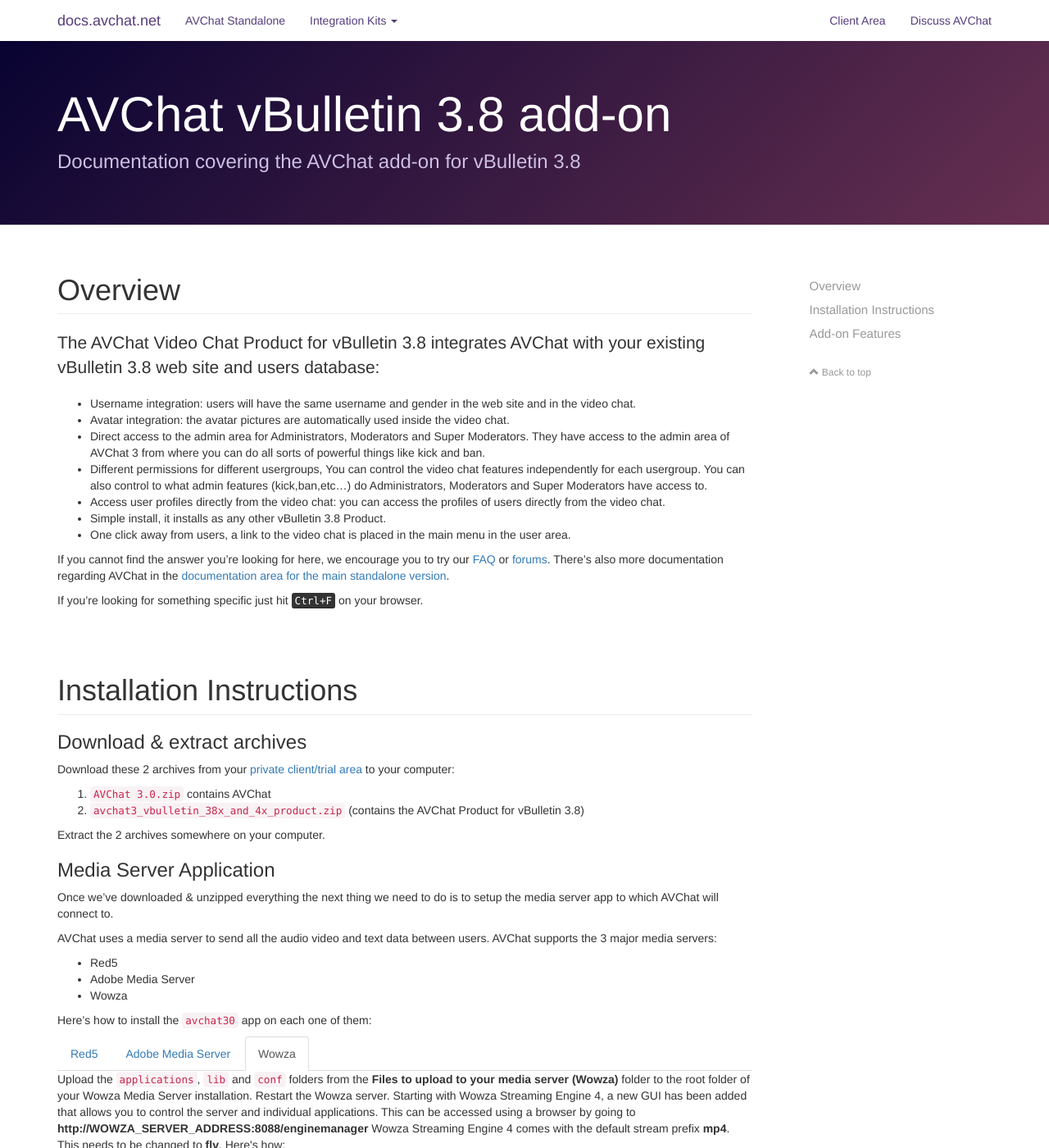
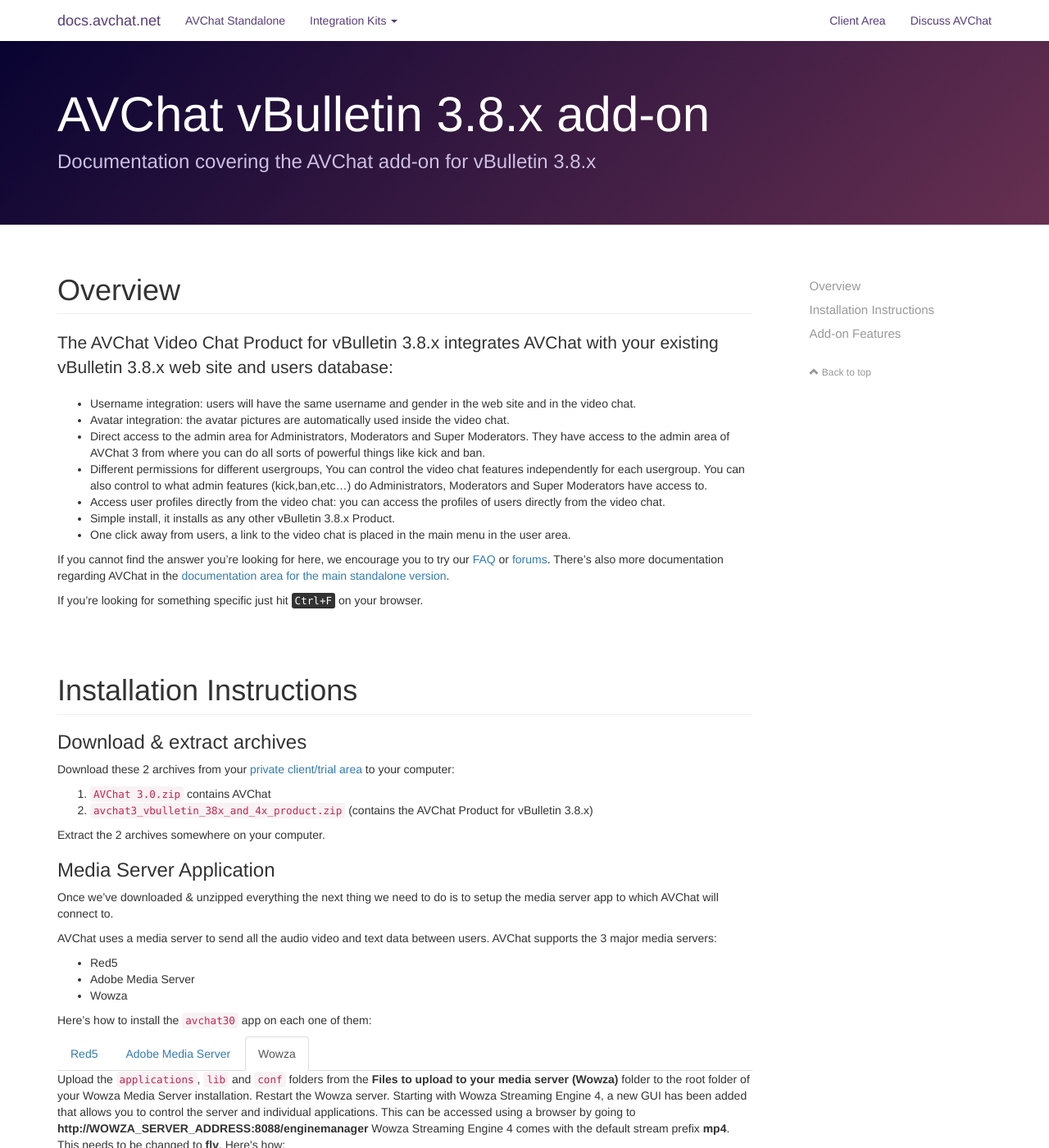
Before and after one commit to nusofthq/avchat-documentation, a Jekyll site: the page built from vbulletin-3.8.md, in a window 1280 px wide and 1400 px high. Shown: the whole window at 82% size. Built offline with Jekyll 4.4.1, drawn with Linux system fonts in a browser that asks for light colours; nearby versions of some CDN libraries; comment, search, counter and statistics services are not loaded; some of the changed text lies outside the part shown.

Commit message:
some fixes for vbulletin 3.8

```diff
--- a/vbulletin-3.8.md
+++ b/vbulletin-3.8.md
@@ -1,14 +1,14 @@
 ---
 layout: default
-title: AVChat vBulletin 3.8 add-on
-description: Documentation covering the AVChat add-on for vBulletin 3.8
+title: AVChat vBulletin 3.8.x add-on
+description: Documentation covering the AVChat add-on for vBulletin 3.8.x
 isHome: false
 hide: true
 ---
 
 <section class="bs-docs-section" markdown="1">
   <h1 id="overview" class="page-header">Overview</h1>
-  <p class="lead">The AVChat Video Chat Product for vBulletin 3.8 integrates AVChat with your existing vBulletin 3.8 web site and users database:</p>
+  <p class="lead">The AVChat Video Chat Product for vBulletin 3.8.x integrates AVChat with your existing vBulletin 3.8.x web site and users database:</p>
 
 
 * Username integration: users will have the same username and gender in the web site and in the video chat.
@@ -16,7 +16,7 @@
 * Direct access to the admin area for Administrators, Moderators and Super Moderators. They have access to the admin area of AVChat 3 from where you can do all sorts of powerful things like kick and ban.
 * Different permissions for different usergroups, You can control the video chat features independently for each usergroup. You can also control to what admin features (kick,ban,etc...) do Administrators, Moderators and Super Moderators have access to.
 * Access user profiles directly from the video chat: you can access the profiles of users directly from the video chat.
-* Simple install, it installs as any other vBulletin 3.8 Product.
+* Simple install, it installs as any other vBulletin 3.8.x Product.
 * One click away from users, a link to the video chat is placed in the main menu in the user area.
 
 
@@ -31,7 +31,7 @@
 Download these 2 archives from your [private client/trial area](https://nusofthq.com/c/) to your computer:
 
 1. `AVChat 3.0.zip` contains AVChat
-2. `avchat3_vbulletin_38x_and_4x_product.zip` (contains the AVChat Product for vBulletin 3.8)
+2. `avchat3_vbulletin_38x_and_4x_product.zip` (contains the AVChat Product for vBulletin 3.8.x)
 
 Extract the 2 archives somewhere on your computer.
 
@@ -48,11 +48,11 @@
 
 {% include media-server-app.md %}
 
-<h2 id="installing-the-application-and-avchat-on-vbulletin">vBulletin 3.8 add-on &amp; AVChat installation</h2>
+<h2 id="installing-the-application-and-avchat-on-vbulletin">vBulletin 3.8.x add-on &amp; AVChat installation</h2>
 <h3>Install AVChat</h3>
 
 1. Unpack the `avchat3_vbulletin_38x_and_4x_product.zip` archive.
-2. Copy the `videochat` and the `includes` folder into the root of your vBulletin 3.8 installation.
+2. Copy the `videochat` and the `includes` folder into the root of your vBulletin 3.8.x installation.
 3. Now go to the folder where you unzipped the latest AVChat3 archive and copy all the content from `Files to upload to your website` to the `videochat` folder that you just copied
 4. Edit `videochat/avc_settings.xml` in a text editor and set the `<value>` of the `<connectionstring>` tag
 `<value>rtmp://media-server-ip-address/avchat30/_definst_</value>`
@@ -76,7 +76,7 @@
 <h1 id="avchat-vbulletin-application-features" class="page-header">Add-on Features</h1>
 <h2 id="open-avchat-in-a-popup-window-vbulletin">Open AVChat in a pop up</h2>
 
-This guide will show you how to create a link in the vBuletin 3.8 menu that will open up AVChat in a pop up window.
+This guide will show you how to create a link in the vBuletin 3.8.x menu that will open up AVChat in a pop up window.
 
 This is the recommended way to open AVChat as it's easier for your web site users to visit the web site, user profiles, threads on the forum, without leaving the video chat.
 
```
Also changed, not shown: index.md (+2 -1 lines), assets/images/vbulletin/edit_usergroup_screen2.gif (added).
